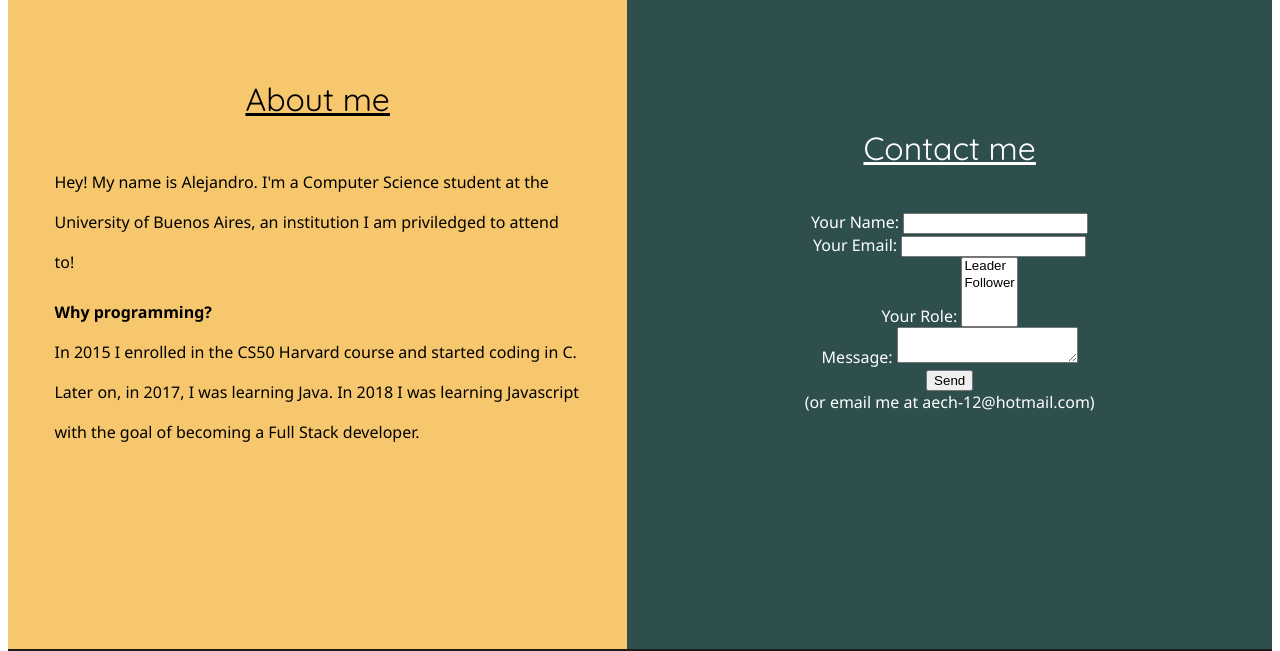
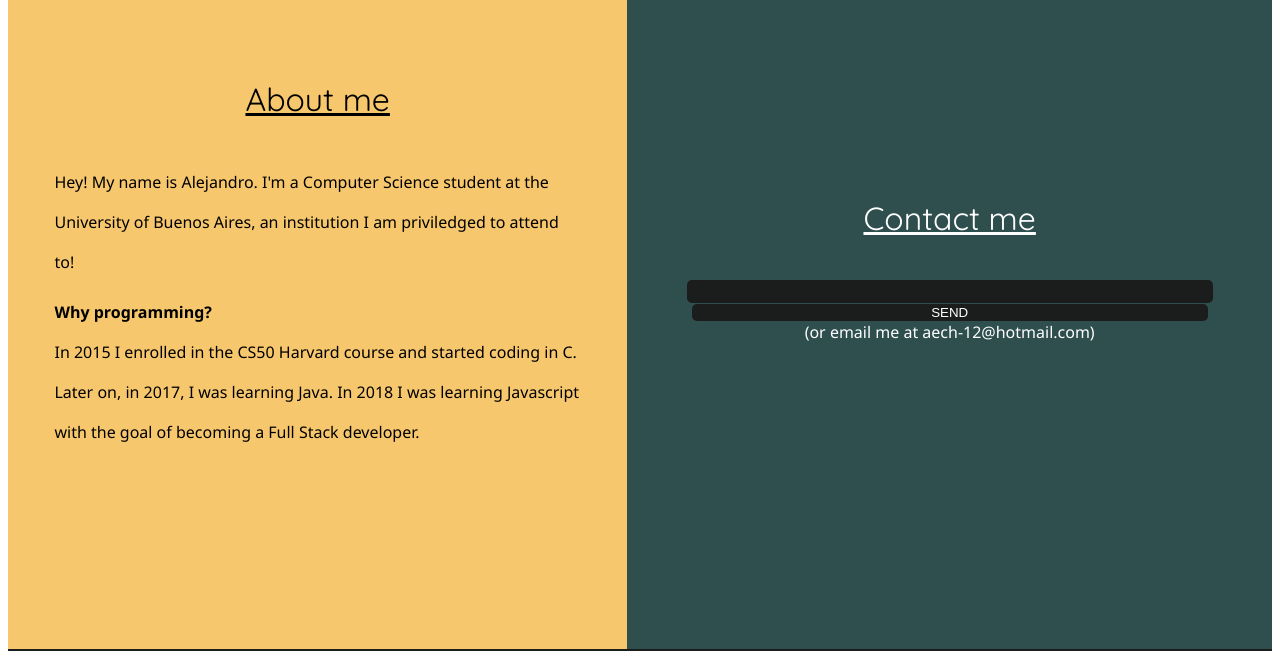
Before and after one commit to aech12/alexHowezGatsby, a Gatsby site: page / in a window 1280 px wide. Shown: the part 1775-2426 px from the top of the page. Built offline with nearby package versions, Linux system fonts and the light colour scheme; Gatsby itself is replaced by a stand-in of ours.

Commit message:
'TBFORM'

```diff
--- a/src/components/thirdPage/contact.js
+++ b/src/components/thirdPage/contact.js
@@ -5,26 +5,29 @@ const Contact = () => (
   <div className='Contact' id='Contact'>
     <div className='contactIn'>
       <h4>Contact me</h4>
-      <form name="contact" method="POST" data-netlify="true">
-  <p>
-    <label>Your Name: <input type="text" name="name" /></label>
-  </p>
-  <p>
-    <label>Your Email: <input type="email" name="email" /></label>
-  </p>
-  <p>
-    <label>Your Role: <select name="role[]" multiple>
-      <option value="leader">Leader</option>
-      <option value="follower">Follower</option>
-    </select></label>
-  </p>
-  <p>
-    <label>Message: <textarea name="message"></textarea></label>
-  </p>
-  <p>
-    <button type="submit">Send</button>
-  </p>
-</form>
+      <form className='form'
+      method='post' name='contactAHGats'
+      data-netlify='true' data-netlify-honeypot='bot-field'
+      data-netlify-recaptcha="true">
+        {/* <div data-netlify-recaptcha="true"></div> */}
+        {/* <div className='subject'>
+          <p>Your name</p> */}
+          <input name='subject' type='text'/>
+        {/* </div>
+        <div className='from'>
+          <p>Your email</p>
+          <input name='email' type='email'
+          placeholder='mail@mail.com'/>
+        </div>
+        <div className='yourMessage'>
+          <p>Your message</p>
+          <textarea
+            name='message' type='text'
+            placeholder={`If you want to work with me or ask about something, feel free to email me`}
+          />
+        </div> */}
+        <button type='submit'>SEND</button>
+      </form>
       <p style={{textAlign: `center`}}>(or email me at aech-12@hotmail.com)</p>
     </div>
   </div>
```
